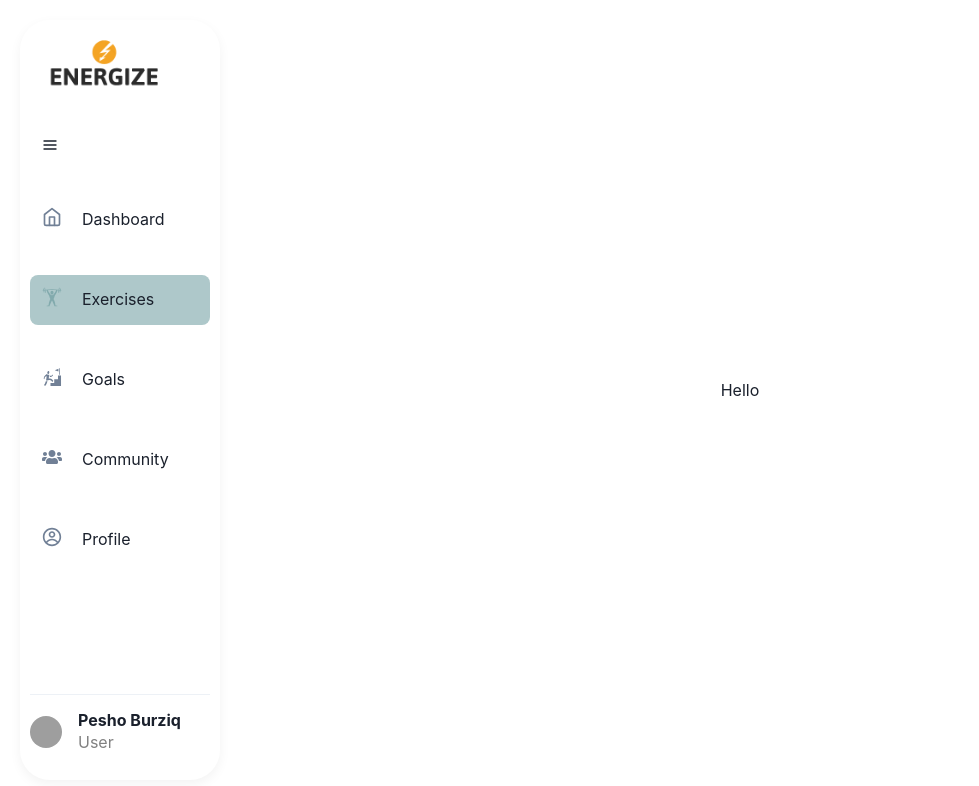
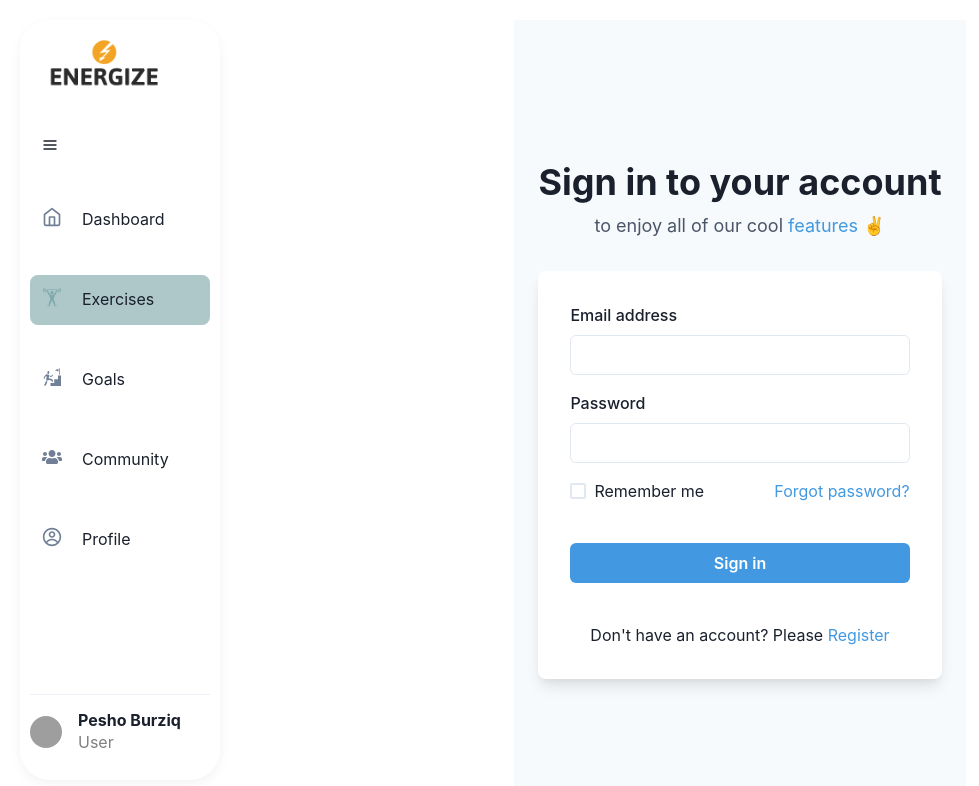
Before and after one commit to valgeorg97/enrgz-fit-tracker-app, a React app in the folder tracker/: page / in a window 1280 px wide. Shown: the top 786 px of the page, without its empty margins (0-979 px from the left). Built offline with nearby package versions, Linux system fonts and the light colour scheme; grey boxes are pictures that could not be loaded; the HTML template or start-up script is replaced by a standard one.

Commit message:
Add Login to landing page Add Register link to Login form

```diff
--- a/tracker/src/App.jsx
+++ b/tracker/src/App.jsx
@@ -9,6 +9,7 @@ import Home from "./views/Home/Home"
 import NotFound from "./views/NotFound/NotFound";
 import Login from "./views/Authentication/Login/Login";
 import Register from "./views/Authentication/Register/Register"
+import Landing from "./views/LandingPage/LandingPage"
 
 
 function App() {
@@ -61,8 +62,9 @@ function App() {
             p={5} // Add some padding
           >
             <Routes>
-              <Route path="/" element={<Home />} />
+              <Route path="/" element={<Landing />} />
               <Route path="*" element={<NotFound />} />
+              <Route path="Register" elemet={<Register />} />
             </Routes>
           </Flex>
         </Flex>
--- a/tracker/src/views/Authentication/Login/Login.jsx
+++ b/tracker/src/views/Authentication/Login/Login.jsx
@@ -1,6 +1,5 @@
 import {
   Flex,
-    Box,
   FormControl,
   FormLabel,
   Input,
@@ -11,7 +10,10 @@ import {
   Heading,
   Text,
   useColorModeValue,
+  Box,
+
 } from '@chakra-ui/react';
+import { Link as RouterLink, Link as ChakraLink } from "react-router-dom";
 
 const Login = () => {
   return (
@@ -57,6 +59,14 @@ const Login = () => {
                 }}>
                 Sign in
               </Button>
+              <Box>
+                  <Text align={'center'}>
+                    Don't have an account? Please{" "}
+                    <RouterLink to="/register">
+                      <Link color={'blue.400'}>Register</Link>
+                    </RouterLink>
+                  </Text>
+                </Box>
             </Stack>
           </Stack>
         </Box>
--- a/tracker/src/views/LandingPage/LandingPage.jsx
+++ b/tracker/src/views/LandingPage/LandingPage.jsx
@@ -0,0 +1,10 @@
+import Login from "../Authentication/Login/Login";
+import Register from "../Authentication/Register/Register";
+
+const LandingPage = () =>{
+return (
+    <Login/>
+)
+}
+
+export default LandingPage
```
Lines whose indentation alone changed are shown as unchanged.
